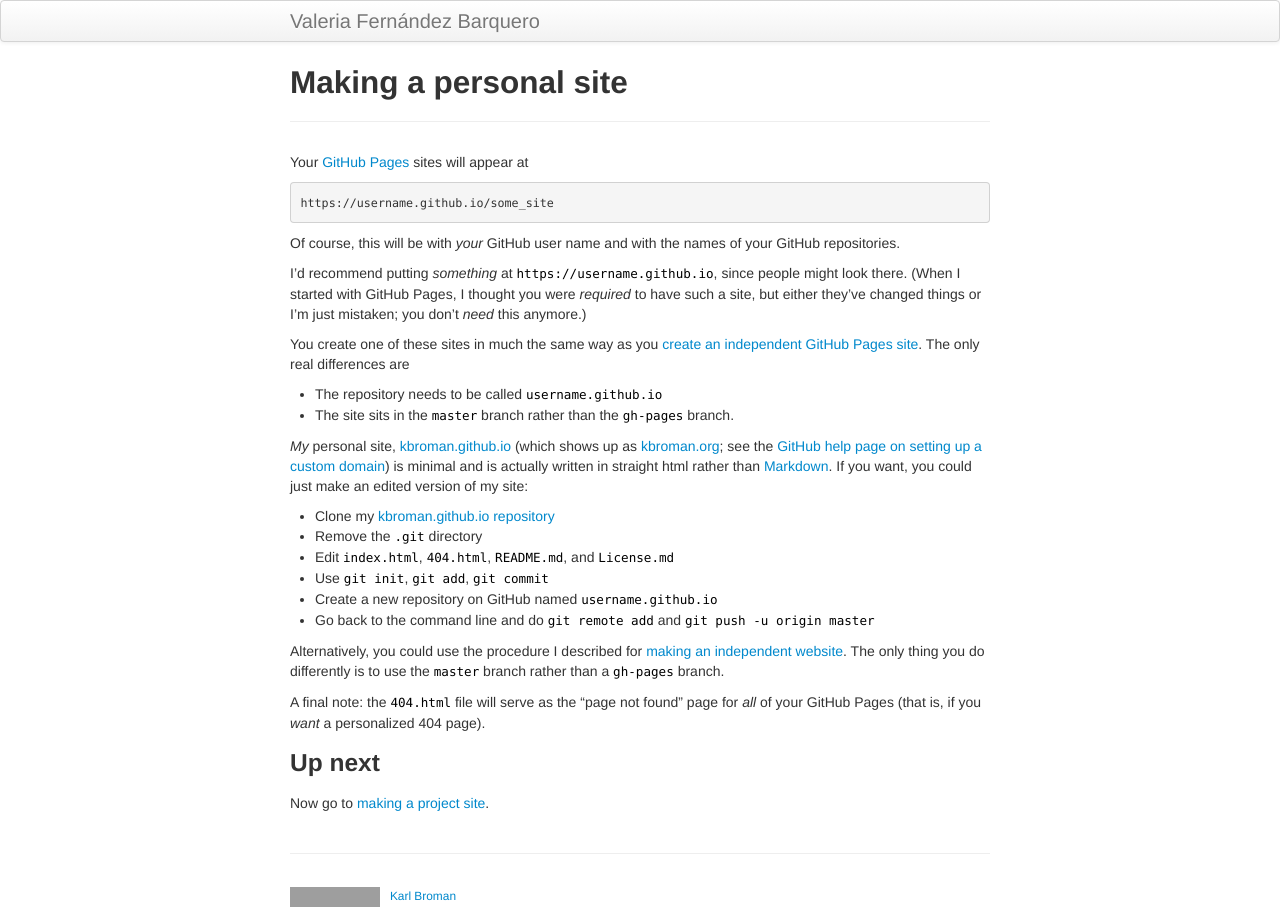
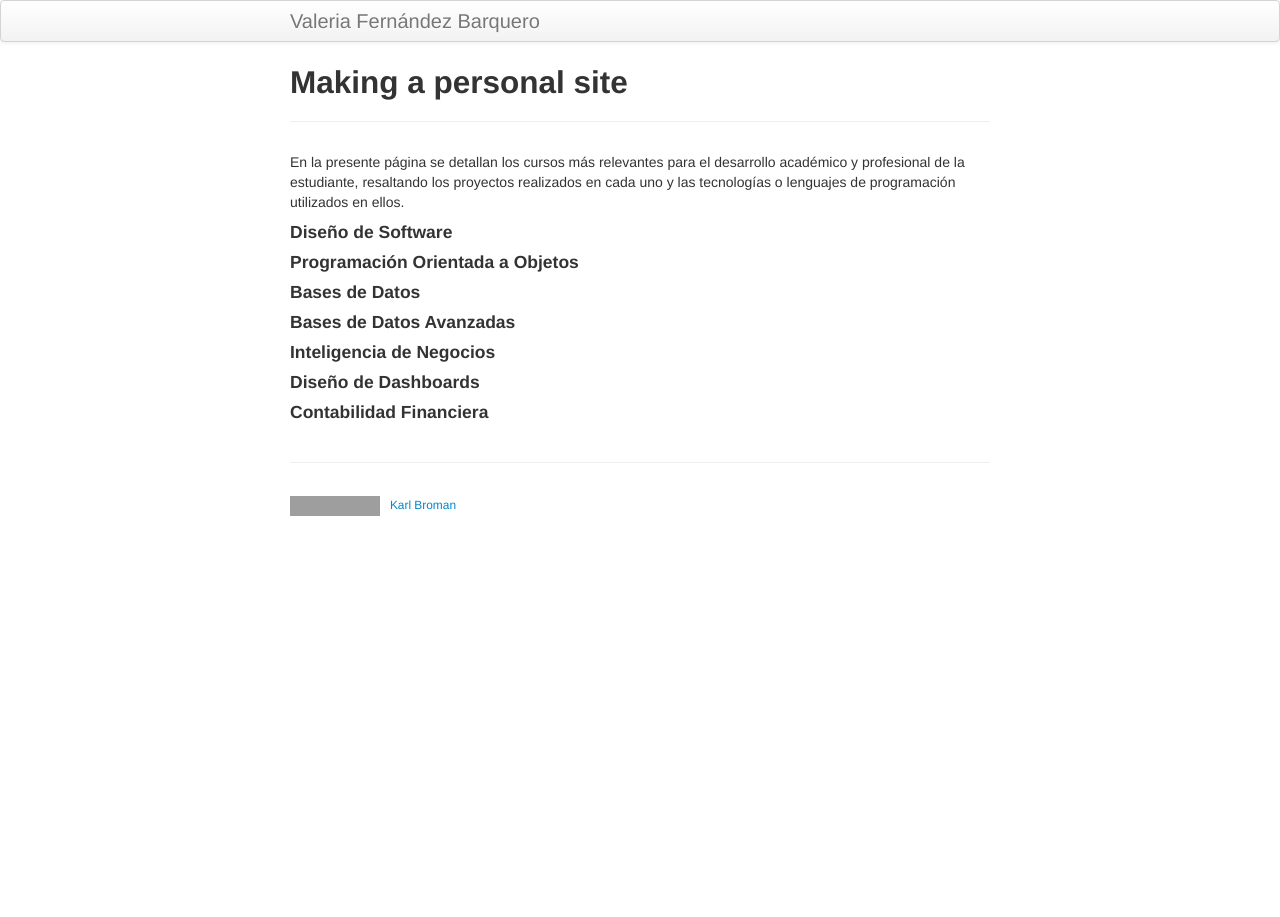
Before and after one commit to vuhleh/vuhleh.github.io, a Jekyll site: the page built from pages/proyectos_universitarios.md, in a window 1280 px wide. Built offline with Jekyll 4.4.1, drawn with Linux system fonts in a browser that asks for light colours; grey boxes are pictures that could not be loaded.

Commit message:
Updates
Updated index
Added two new pages:
-Perfil laboral
-Proyectos universitarios

```diff
--- a/pages/proyectos_universitarios.md
+++ b/pages/proyectos_universitarios.md
@@ -4,50 +4,26 @@ title: Making a personal site
 description: How to make a personal web page with GitHub Pages
 ---
 
-Your [GitHub Pages](https://pages.github.com) sites will appear at
+En la presente página se detallan los cursos más relevantes para el desarrollo académico y profesional de la estudiante, resaltando los proyectos realizados en cada uno y las tecnologías o lenguajes de programación utilizados en ellos.
 
-    https://username.github.io/some_site
+#### Diseño de Software
 
-Of course, this will be with _your_ GitHub user name and with the
-names of your GitHub repositories.
 
-I'd recommend putting _something_ at `https://username.github.io`,
-since people might look there. (When I started with GitHub Pages, I
-thought you were _required_ to have such a site, but either they've
-changed things or I'm just mistaken; you don't _need_ this anymore.)
 
-You create one of these sites in much the same way as you
-[create an independent GitHub Pages site](independent_site). The only
-real differences are
+#### Programación Orientada a Objetos
 
-- The repository needs to be called `username.github.io`
-- The site sits in the `master` branch rather than the `gh-pages` branch.
 
-_My_ personal site, [kbroman.github.io](https://kbroman.github.io)
-(which shows up as [kbroman.org](https://kbroman.org); see the
-[GitHub help page on setting up a custom domain](https://help.github.com/articles/setting-up-a-custom-domain-with-github-pages))
-is minimal and is actually written in straight html rather than
-[Markdown](https://daringfireball.net/projects/markdown/). If you
-want, you could just make an edited version of my site:
 
-- Clone my
-  [kbroman.github.io repository](https://github.com/kbroman/kbroman.github.io)
-- Remove the `.git` directory
-- Edit `index.html`, `404.html`, `README.md`, and `License.md`
-- Use `git init`, `git add`, `git commit`
-- Create a new repository on GitHub named `username.github.io`
-- Go back to the command line and do `git remote add` and
-  `git push -u origin master`
+#### Bases de Datos
 
-Alternatively, you could use the procedure I described for
-[making an independent website](independent_site.html). The only thing
-you do differently is to use the `master` branch rather than a
-`gh-pages` branch.
 
-A final note: the `404.html` file will serve as the &ldquo;page not
-found&rdquo; page for _all_ of your GitHub Pages (that is, if you
-_want_ a personalized 404 page).
+#### Bases de Datos Avanzadas
 
-### Up next
 
-Now go to [making a project site](project_site.html).
+#### Inteligencia de Negocios
+
+
+#### Diseño de Dashboards
+
+
+#### Contabilidad Financiera
```
Also changed, not shown: index.md (+10 -4 lines), pages/experiencia_laboral.md (added, +53 -0 lines).
